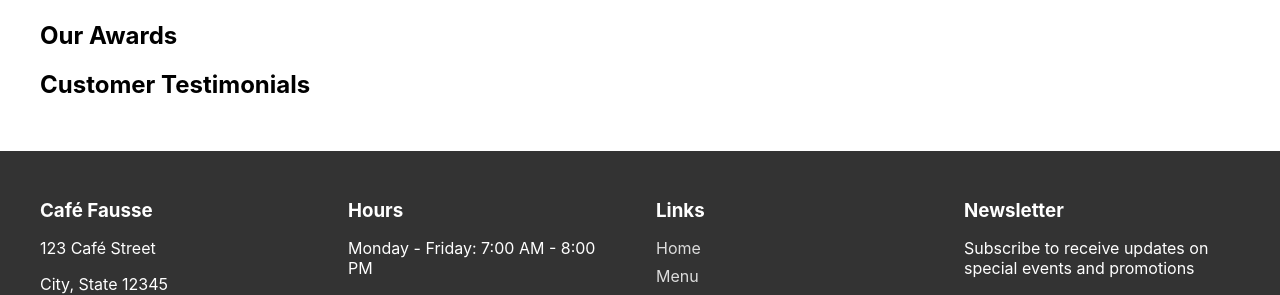
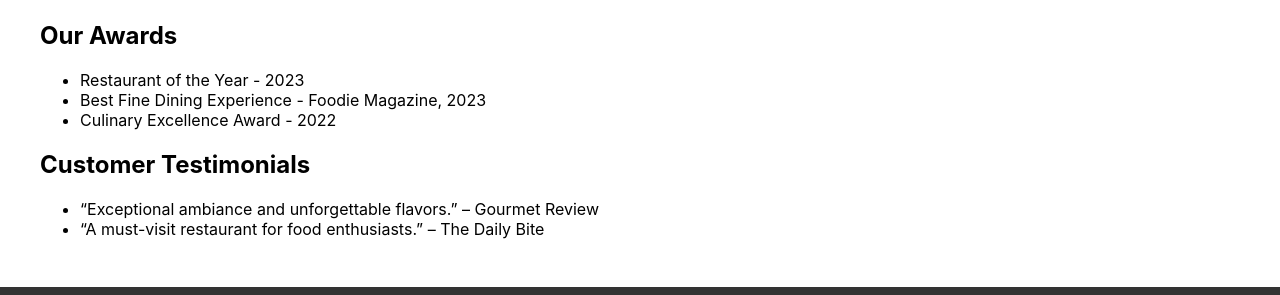
Before and after one commit to tobias-pasquale/quantic-msse-cafe-fausse, a React (Create React App) app in the folder frontend/: page /gallery in a window 1280 px wide. Shown: the part 154-449 px from the top of the page. Built offline with nearby package versions, Linux system fonts and the light colour scheme; no server answers.

Commit message:
Add Awards and Testimonials

```diff
--- a/frontend/src/pages/AboutPage.tsx
+++ b/frontend/src/pages/AboutPage.tsx
@@ -12,7 +12,7 @@ const AboutPage: React.FC = () => {
       <section className="history-section">
         <h2>Our Story</h2>
 
-        <p>Founded in 2010 by Chef Antonio Rossi and restaurateur Maria Lopez, Café Fausse blends traditional Italian flavors with modern culinary innovation. Our mission is to provide an unforgettable dining experience that reflects both quality and creativity.</p>
+        <p>Founded in 2010 by Chef Antonio Rossi and restaurateur Maria Lopez, Café Fausse blends traditional Italian flavors with modern culinary innovation. Our mission is to provide an unforgettable dining experience that reflects both quality and creativity</p>
       </section>
 
       <section className="founders-section">
--- a/frontend/src/pages/GalleryPage.tsx
+++ b/frontend/src/pages/GalleryPage.tsx
@@ -14,16 +14,22 @@ const GalleryPage: React.FC = () => {
         {/* TODO: Add image components with lightbox functionality */}
       </div>
 
-      {/* TODO: Add Awards Section */}
       <section className="awards-section">
         <h2>Our Awards</h2>
-        {/* TODO: Display awards as listed in FR-14 */}
+          <ul>
+            <li>Restaurant of the Year - 2023</li>
+            <li>Best Fine Dining Experience - Foodie Magazine, 2023</li>
+            <li>Culinary Excellence Award - 2022</li>
+          </ul>
       </section>
 
       {/* TODO: Add Customer Reviews Section */}
       <section className="reviews-section">
         <h2>Customer Testimonials</h2>
-        {/* TODO: Display customer reviews as listed in FR-14 */}
+          <ul>
+            <li>“Exceptional ambiance and unforgettable flavors.” – Gourmet Review</li>
+            <li> “A must-visit restaurant for food enthusiasts.” – The Daily Bite</li>
+          </ul>
       </section>
     </div>
   );
```
